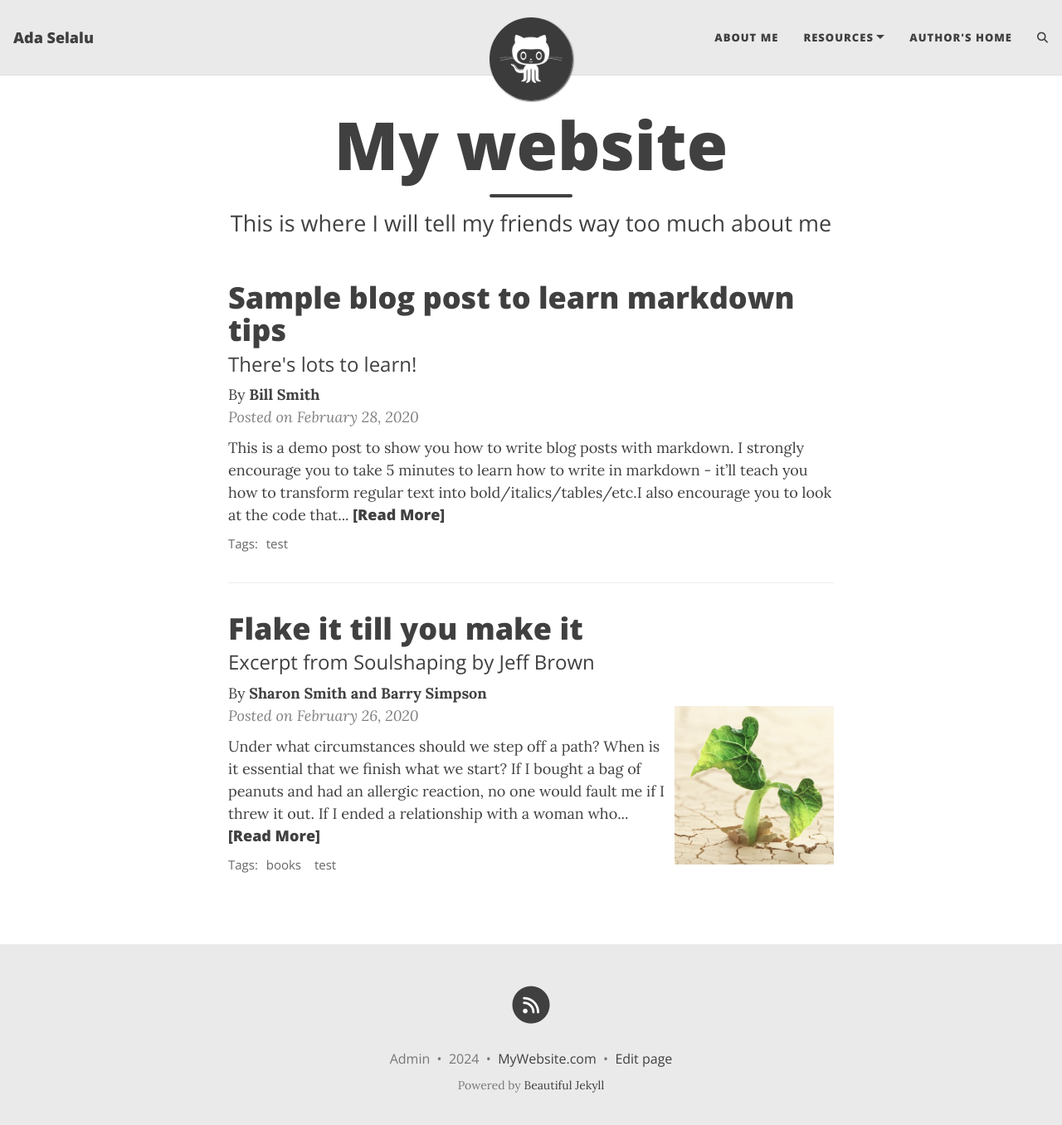
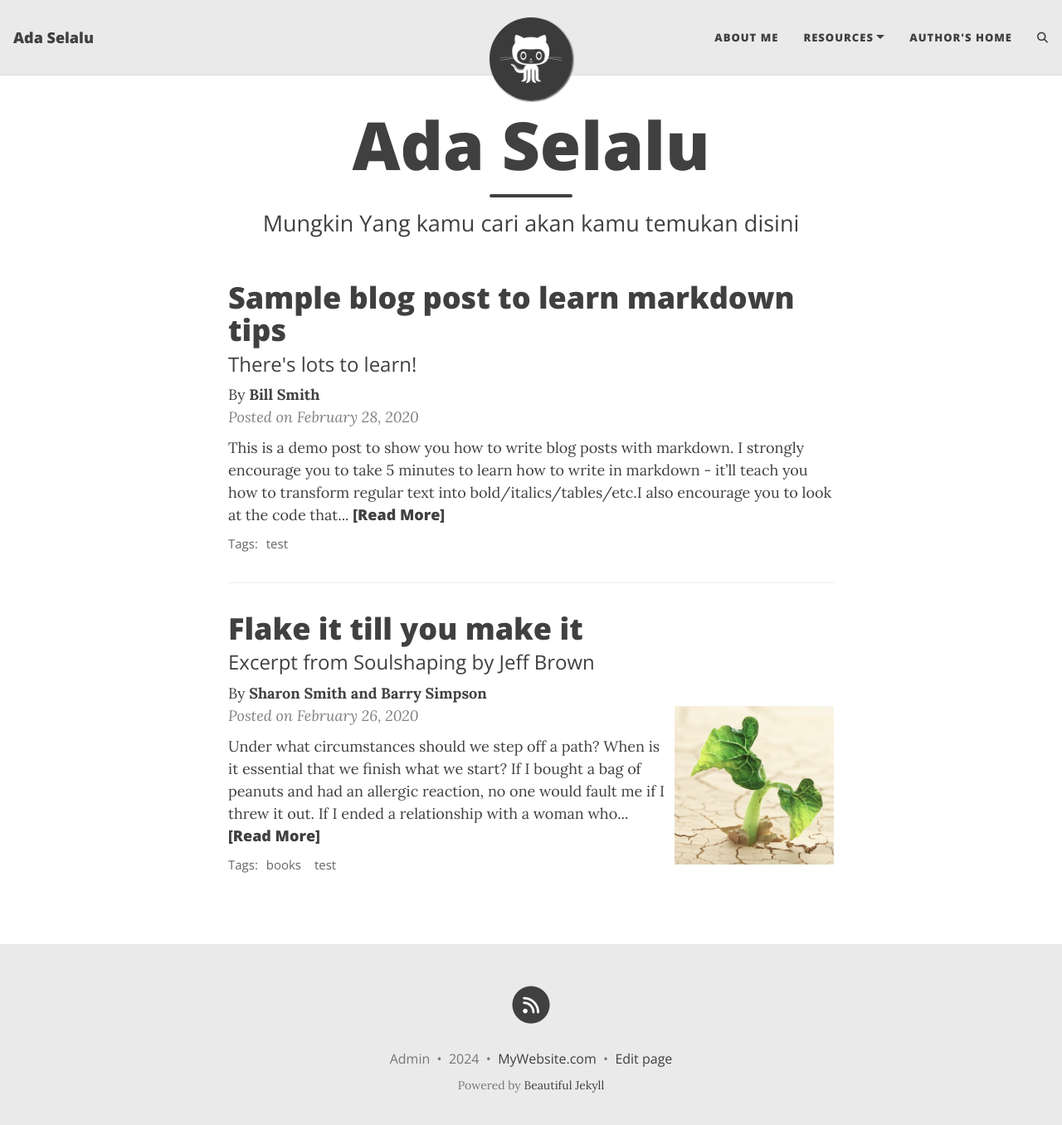
Before and after one commit to adaselalu/adaselalu.github.io, a Jekyll site: the page built from index.html, in a window 1280 px wide and 1369 px high. Shown: the top 1356 px of the window at 83% size. Built offline with Jekyll 4.4.1, drawn with Linux system fonts in a browser that asks for light colours; the list of posts is cut into pages by our own code; comment, search, counter and statistics services are not loaded.

Commit message:
Update index.html

```diff
--- a/index.html
+++ b/index.html
@@ -1,5 +1,5 @@
 ---
 layout: home
-title: My website
-subtitle: This is where I will tell my friends way too much about me
+title: Ada Selalu
+subtitle: Mungkin Yang kamu cari akan kamu temukan disini
 ---
```
